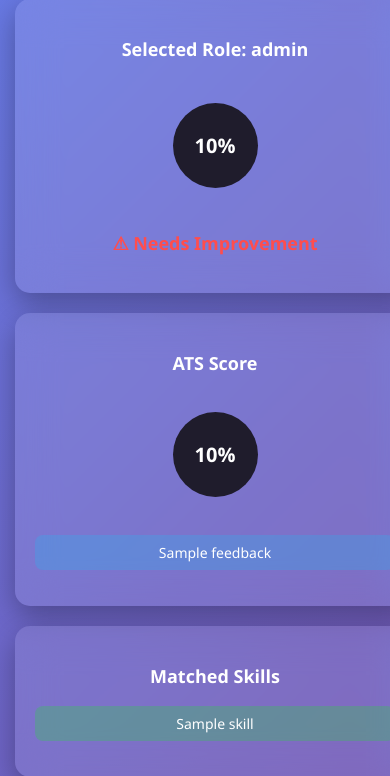
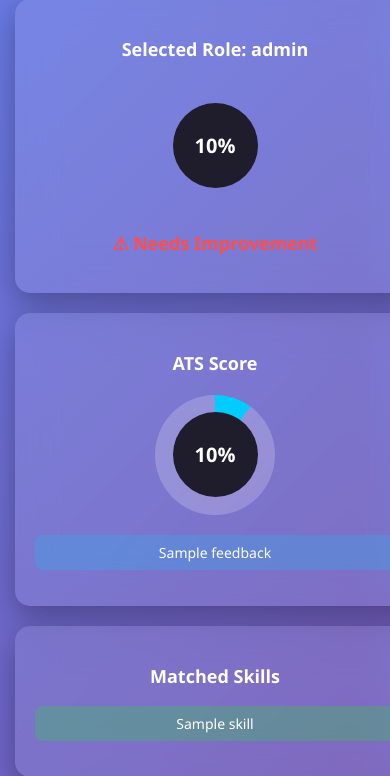
Before and after one commit to Vivek-Badoni/AI-Resume-Analyzer, a Flask app: template templates/result.html in a window 390 px wide. Shown: the part 190-966 px from the top of the page. Run offline with Flask 3, Linux system fonts and the light colour scheme; the template is opened without the code that fills it: most values are stand-ins (such as "Sample title", 1, 10 or a date in 2020).

Commit message:
Complete responsive UI

```diff
--- a/templates/result.html
+++ b/templates/result.html
@@ -86,19 +86,11 @@
             border-radius: 50%;
             margin: 20px auto;
 
-            background: conic-gradient(#00ccff {
-                        {
-                        ats_score
-                    }
-                }
+            background: conic-gradient(
+                #00ccff {{ ats_score }}%,
+             rgba(255, 255, 255, 0.2) {{ats_score}}%
+             );
 
-                %, rgba(255, 255, 255, 0.2) {
-                        {
-                        ats_score
-                    }
-                }
-
-                %);
             display: flex;
             align-items: center;
             justify-content: center;
```
